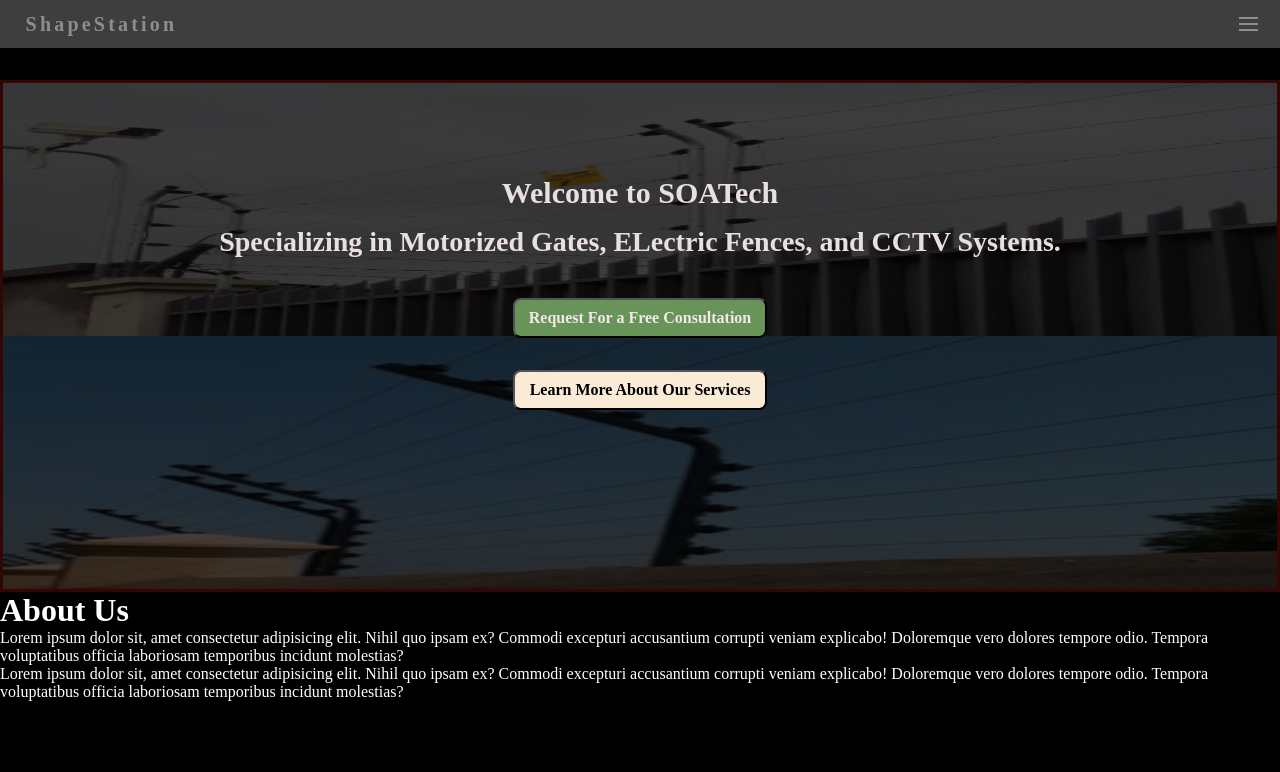
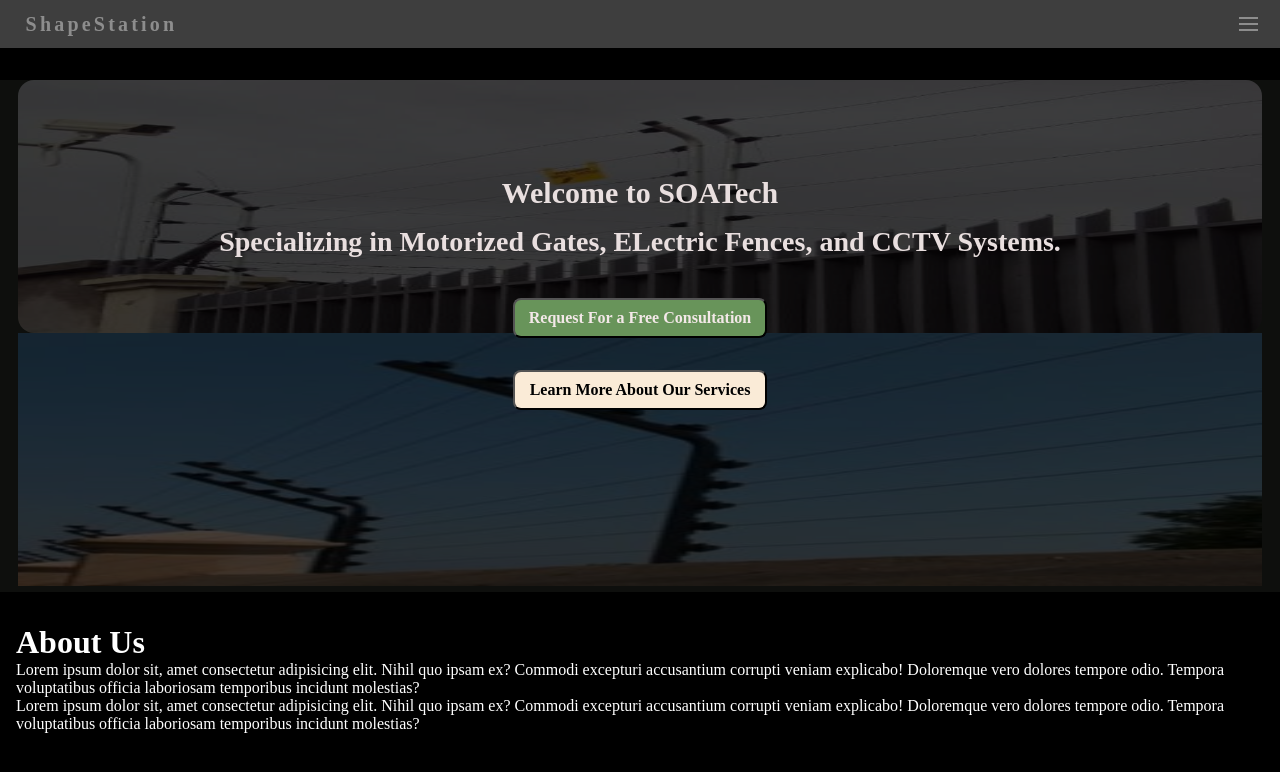
Before and after one commit to firemasterleo/shapestation2, a Vue app: page /TestPage in a window 1280 px wide. Shown: the top 772 px of the page. Built offline with nearby package versions, Linux system fonts and the light colour scheme.

Commit message:
Update TestPage.vue

```diff
--- a/src/components/TestPage.vue
+++ b/src/components/TestPage.vue
@@ -109,14 +109,17 @@
             }
 
             .swiper {
+
                 position: absolute;
-                border: solid rgba(255, 0, 0, 0.676);
+                // border: solid rgba(255, 0, 0, 0.676);
                 // z-index: -3;
                 // width: 100vw;
                 width: 100%;
-                // padding-inline: 1rem;
+                padding-inline: 1.1rem;
 
                 .topslide {
+            border-radius: 1rem;
+
                     position: relative;
                     z-index: 0;
                             overflow: hidden;
@@ -136,6 +139,8 @@
                         }
 
                         .bottomslide {
+            border-radius: 1rem;
+
 
                             position: relative;
                             z-index: 0;
@@ -217,6 +222,12 @@
 
         }
 
+        .section2 {
+            padding-inline: 1rem;
+            margin-top: 2rem;
+
+        }
+
     }
 
 
```
